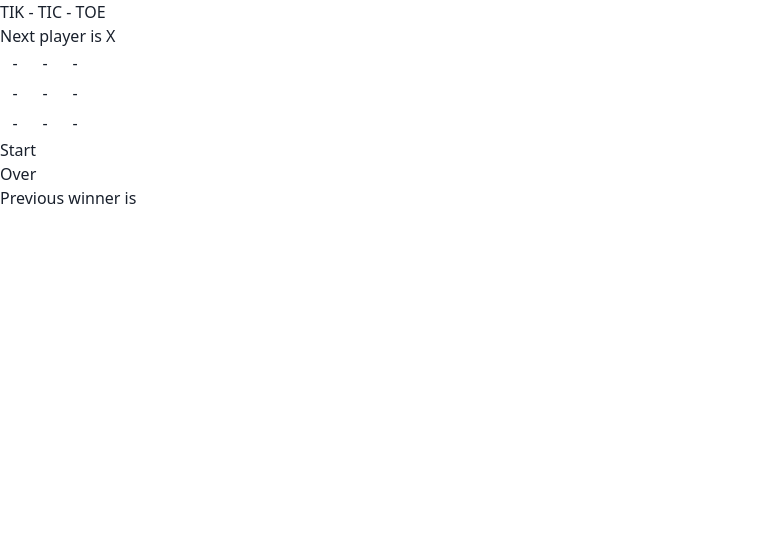
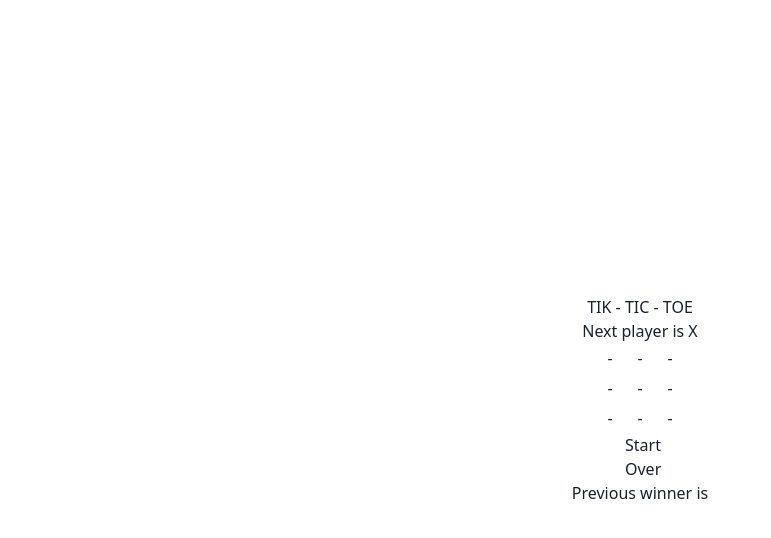
Before and after one commit to prechy123/tic-tac-toe-react, a React (Create React App) app in the folder frontend/: page / in a window 1280 px wide. Shown: the top 538 px of the page, without its empty margins (0-771 px from the left). Built offline with nearby package versions, Linux system fonts and the light colour scheme; no server answers; a web font is replaced by a local one.

Commit message:
Using tailwind css to set item to center

```diff
--- a/frontend/src/components/Home.jsx
+++ b/frontend/src/components/Home.jsx
@@ -1,11 +1,13 @@
-import React from 'react'
-import Buttons from './feature/Buttons'
+import React from "react";
+import Buttons from "./feature/Buttons";
 
 export default function Home() {
   return (
-    <section>
+    <section class="flex justify-center items-center h-screen">
+      <div class="text-center">
         <h2>TIK - TIC - TOE</h2>
         <Buttons />
+      </div>
     </section>
-  )
+  );
 }
--- a/frontend/src/components/feature/Buttons.jsx
+++ b/frontend/src/components/feature/Buttons.jsx
@@ -100,6 +100,7 @@ export default function Buttons() {
   }
   return (
     <>
+      <div>
         <h1>{status}</h1>
         <div>
           <Button value={buttons[0]} handleClick={() => handleClick(0)} />
@@ -118,6 +119,7 @@ export default function Buttons() {
         </div>
         <button onClick={clearGame}>Start Over</button>
         <h1>Previous winner is {winner}</h1>
+      </div>
     </>
   );
 }
```
Lines whose indentation alone changed are shown as unchanged.
